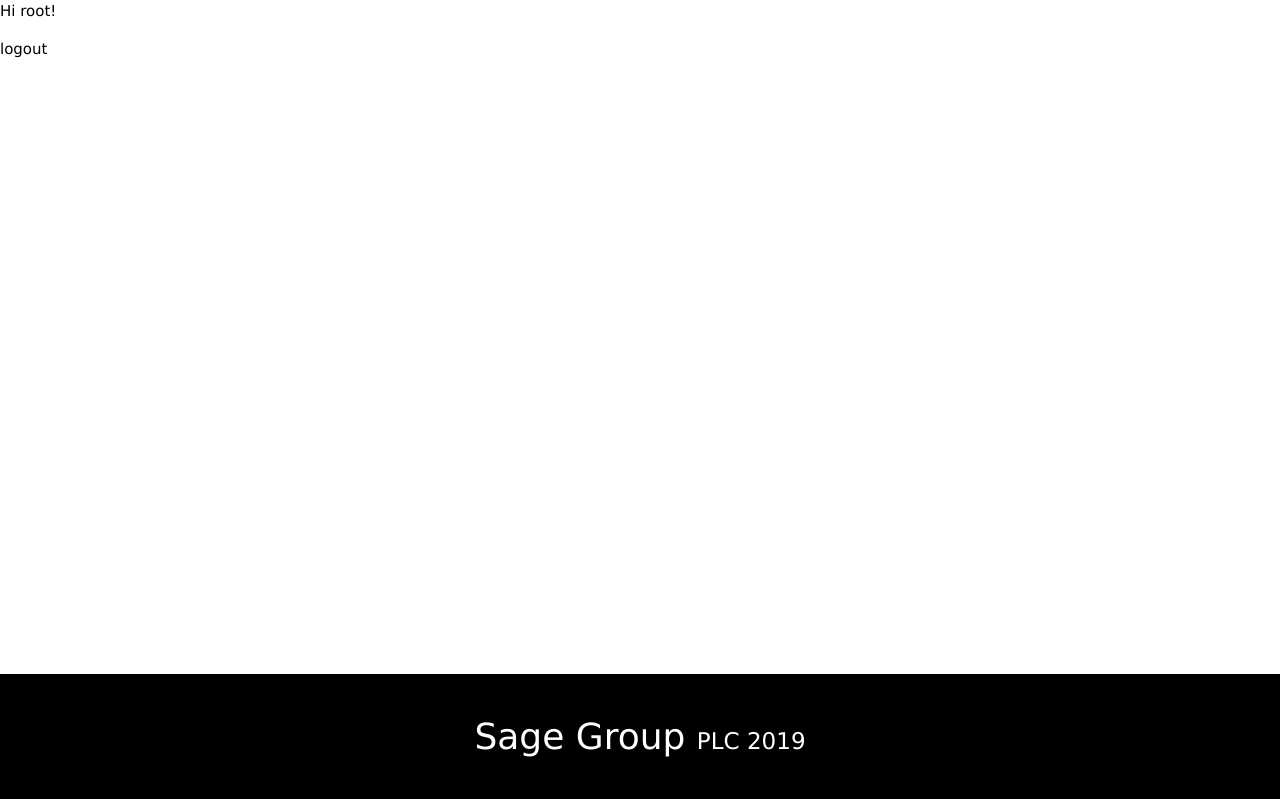
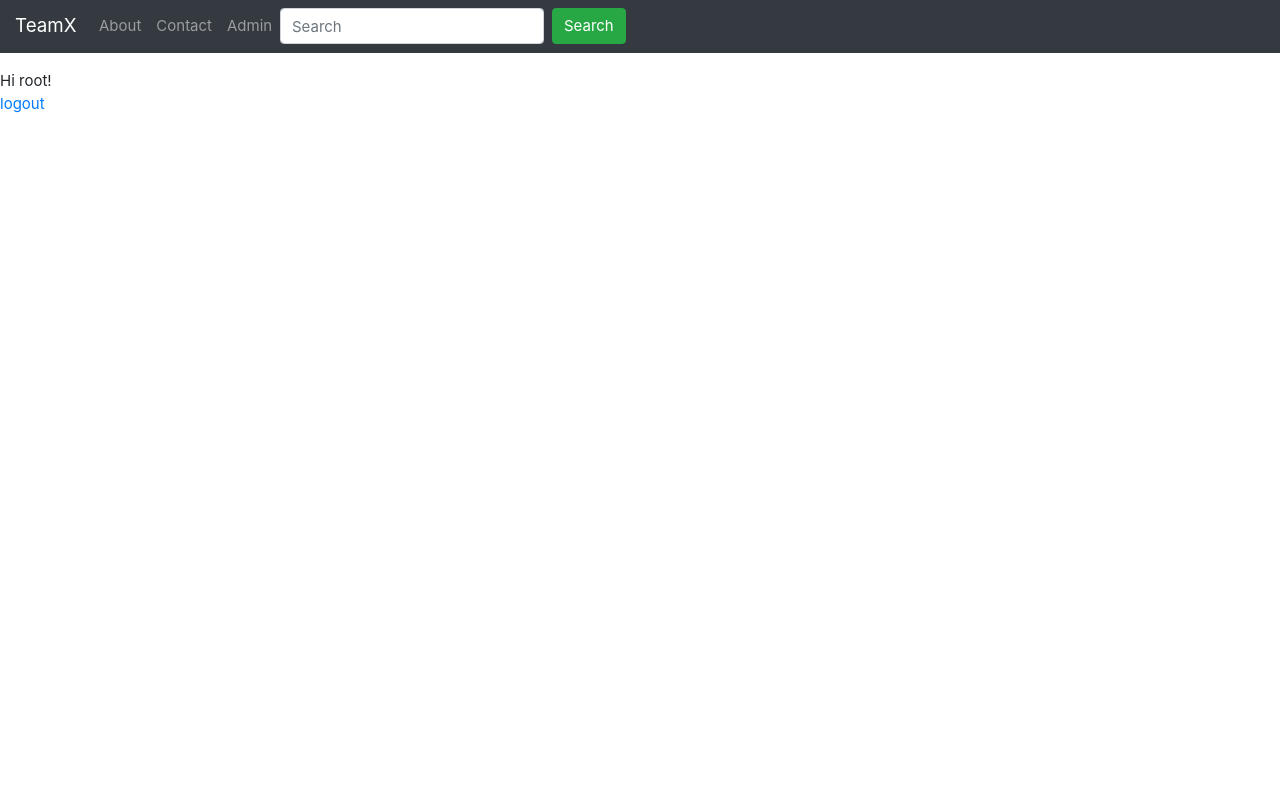
Before and after one commit to jasonmccormack/UTC-STUDENT-PROJECT, a Django app: page / in a window 1280 px wide. Run offline with Django 3.2, Linux system fonts and the light colour scheme; the first user in the database is signed in; some libraries are stand-ins or nearby versions.

Commit message:
Made Changes to the navbar

```diff
--- a/TeamX/TeamX/urls.py
+++ b/TeamX/TeamX/urls.py
@@ -26,7 +26,6 @@ from TeamXapp.views import (
 urlpatterns = [
     path('accounts/', include('django.contrib.auth.urls')),
     path('admin/', admin.site.urls),
-    #path(r'^accounts/login/$', auth_views.LoginView, name='login'),
     path('', index),
     path('', base),
 ]
--- a/TeamX/templates/base.html
+++ b/TeamX/templates/base.html
@@ -7,6 +7,14 @@
         <meta name="viewport" content="width=device-width, initial-scale=1">
         <link rel="stylesheet" href="{% static "./css/w3.css" %}">
         <link rel="stylesheet" href="{% static "./css/style.css" %}">
+        <!-- Latest compiled and minified CSS -->
+        <link rel="stylesheet" href="https://maxcdn.bootstrapcdn.com/bootstrap/4.3.1/css/bootstrap.min.css">
+        <!-- jQuery library -->
+        <script src="https://ajax.googleapis.com/ajax/libs/jquery/3.4.1/jquery.min.js"></script>
+        <!-- Popper JS -->
+        <script src="https://cdnjs.cloudflare.com/ajax/libs/popper.js/1.14.7/umd/popper.min.js"></script>
+        <!-- Latest compiled JavaScript -->
+        <script src="https://maxcdn.bootstrapcdn.com/bootstrap/4.3.1/js/bootstrap.min.js"></script>
         {% include "./favicon.html" %}
         {% block header %}
         {% endblock %}
--- a/TeamX/templates/html/index.html
+++ b/TeamX/templates/html/index.html
@@ -4,9 +4,9 @@
 
 {% block content %}
 {% if user.is_authenticated %}
+  {% include "./navbar.html" %}
   Hi {{ user.username }}!
   <p><a href="{% url 'logout' %}">logout</a></p>
-  {% include "./footer.html" %}
 {% else %}
   {% include "./landingpage.html" %}
   <a href="{% url 'login' %}">login</a>
--- a/TeamX/templates/html/navbar.html
+++ b/TeamX/templates/html/navbar.html
@@ -1,8 +1,36 @@
-<div class="w3-top w3-hide-small">
+<!-- <div class="w3-top w3-hide-small">
     <div class="w3-bar w3-xlarge w3-green w3-hover-opacity-off" id="myNavbar">
         <a href="#" class="w3-bar-item w3-button">HOME</a>
         <a href="#about" class="w3-bar-item w3-button">ABOUT</a>
         <a href="#contact" class="w3-bar-item w3-button">CONTACT</a>
         <a href="admin/" class="w3-bar-item w3-button">ADMIN</a>
     </div>
-</div>
+</div> -->
+<style>
+body{
+    padding-top: 70px;
+}
+
+.right{
+    margin:5px;
+    float: right;
+}
+</style>
+<nav class="navbar navbar-expand-sm bg-dark navbar-dark fixed-top">
+    <a class="navbar-brand" href="/">TeamX</a>
+    <ul class="navbar-nav">
+        <li class="nav-item">
+            <a class="nav-link" href="about/">About</a>
+        </li>
+        <li class="nav-item">
+            <a class="nav-link" href="contact/">Contact</a>
+        </li>
+        <li class="nav-item">
+            <a class="nav-link" href="admin/">Admin</a>
+        </li>
+    </ul>
+    <form class="form-inline my-2 my-lg-0">
+        <input class="form-control mr-sm-2" type="text" placeholder="Search">
+        <button class="btn btn-success my-2 my-sm-0" type="button">Search</button>
+    </form>
+  </nav>
```
Also changed, not shown: TeamX/TeamX/settings.py (line endings or trailing spaces), TeamX/db.sqlite3.
